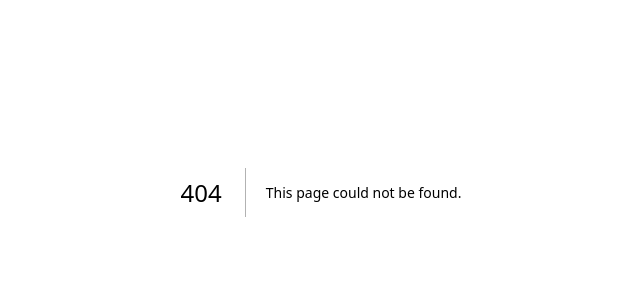
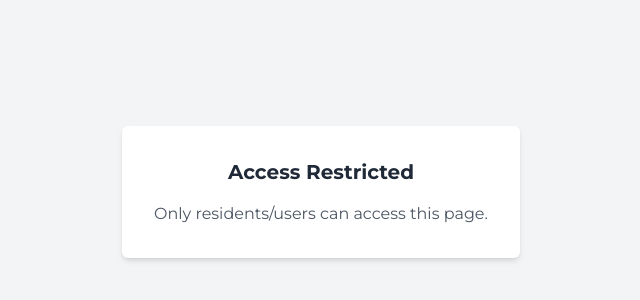
Before and after one commit to UTDallasEPICS/the-samaritan-inn, a Next.js app in the folder samaritan_inn/: page /curfew in a window 1280 px wide. Before the commit this address had no page. Shown: the part 208-508 px from the top of the page, without its empty margins (319-959 px from the left). Built offline with nearby package versions, Linux system fonts and the light colour scheme; no server answers; sample sign-in values are in the browser's storage.

Commit message:
Create page.tsx

```diff
--- /dev/null
+++ b/samaritan_inn/src/app/curfew/page.tsx
@@ -0,0 +1,49 @@
+'use client';
+
+import { useSession } from "next-auth/react";
+import { useRouter } from "next/navigation";
+import CurfewExtensionClient from "./CurfewExtensionClient";
+
+export default function CurfewPage() {
+  const { data: session, status } = useSession();
+  const router = useRouter();
+
+  // Allow only role === "user" or "resident"
+  const isUserOrResident =
+    session?.user?.role === "user" ||
+    session?.user?.role === "resident";
+
+  // Show loading while session loads
+  if (status === "loading") {
+    return (
+      <div className="flex justify-center items-center h-screen">
+        <p>Loading...</p>
+      </div>
+    );
+  }
+
+  // If not logged in → redirect to unauthorized
+  if (status === "unauthenticated") {
+    router.push("/unauthorized");
+    return null;
+  }
+
+  // Logged in but wrong role → show restricted box
+  if (!isUserOrResident) {
+    return (
+      <div className="min-h-screen flex items-center justify-center bg-gray-100">
+        <div className="bg-white shadow-md p-8 rounded-md text-center">
+          <h2 className="text-xl font-semibold text-gray-800 mb-4">
+            Access Restricted
+          </h2>
+          <p className="text-gray-600">
+            Only residents/users can access this page.
+          </p>
+        </div>
+      </div>
+    );
+  }
+
+  // Allowed → show curfew form
+  return <CurfewExtensionClient />;
+}
```
